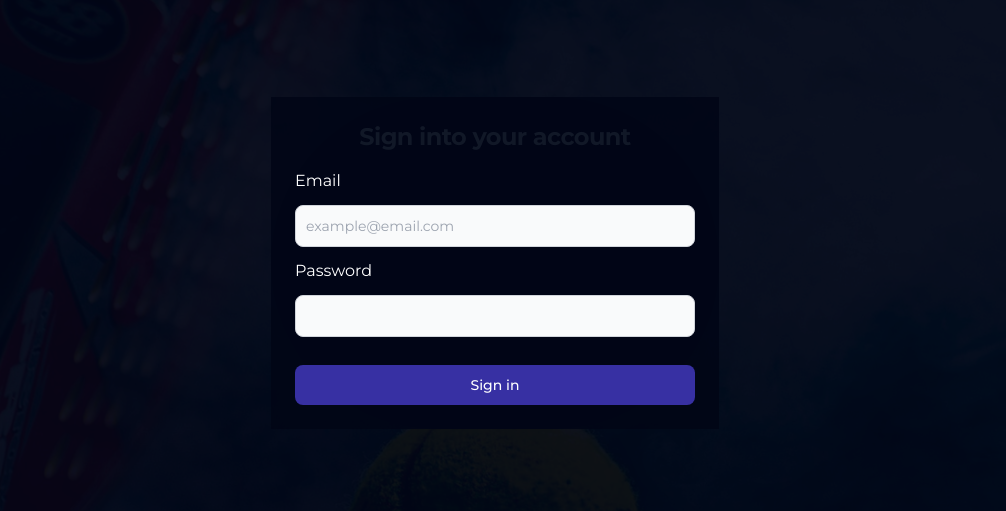
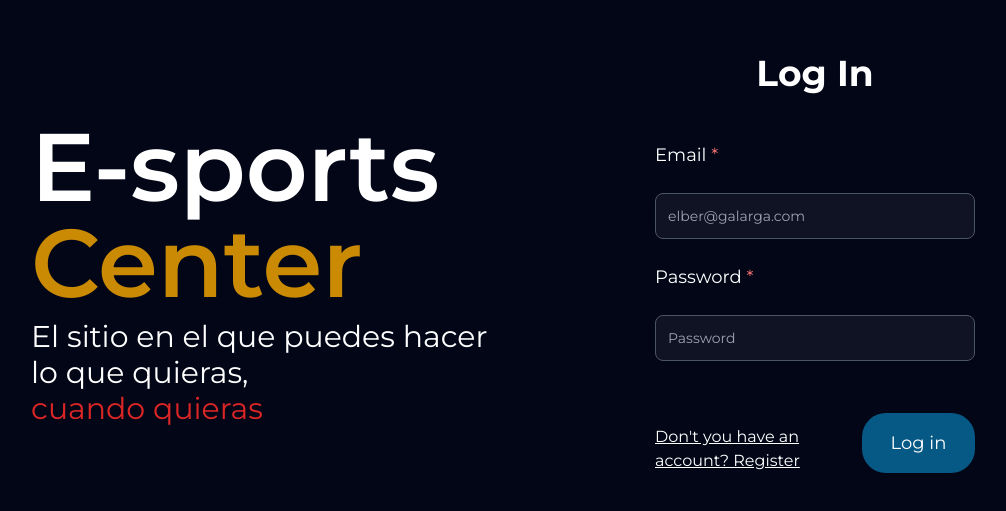
Before and after one commit to franabad/padelweb, a Next.js app: page /login in a window 1280 px wide. Shown: the part 137-648 px from the top of the page, without its empty margins (145-1151 px from the left). Built offline with nearby package versions, Linux system fonts and the light colour scheme; no server answers.

Commit message:
Update login form to use components

```diff
--- a/src/components/client/loginForm.tsx
+++ b/src/components/client/loginForm.tsx
@@ -2,17 +2,21 @@
 
 import '../../app/globals.css'
 import { useSession, signIn } from 'next-auth/react'
-import { useForm } from 'react-hook-form'
+import { useForm, FormProvider } from 'react-hook-form'
+import Input from './input'
+import Link from 'next/link'
+import { useState } from 'react'
+
+interface FormData {
+  email: string
+  password: string
+}
 
 const LoginForm = () => {
-  const {
-    register,
-    handleSubmit,
-    formState: { errors }
-  } = useForm()
+  const form = useForm<FormData>()
+  const [loginError, setLoginError] = useState(false)
 
-  const onSubmit = async (data: any) => {
-    console.log('api dentro de onsubmit', process.env.NEXTAUTH_URL)
+  const onSubmit = async (data: FormData) => {
     await signIn('credentials', {
       email: data.email,
       password: data.password,
@@ -23,68 +27,82 @@ const LoginForm = () => {
   // eslint-disable-next-line @typescript-eslint/no-unused-vars
   const { data: session } = useSession()
 
+  const Button = ({ children }: { children: React.ReactNode }) => {
     return (
-    <section className="bg-slate-950/95">
-      <div className="flex flex-col items-center justify-center px-6 py-8 md:h-screen lg:py-0">
-        <div className="w-full bg-slate-950/95 rounded-full md:mt-0 sm:max-w-md xl:p-0">
-          <div className="bg-slate-950/95 p-6 space-y-4 ">
-            <h1 className="text-center text-xl font-bold leading-tight tracking-tight text-gray-900 md:text-2xl dark:text-white">
-              Sign into your account
-            </h1>
-            <form
-              className="space-y-4 bg-transparent"
-              // eslint-disable-next-line @typescript-eslint/no-misused-promises
-              onSubmit={handleSubmit(onSubmit)}
-            >
-              <div className="flex flex-col">
-                <div className="flex flex-col mb-3">
-                  <label htmlFor="email" className="text-white mb-3">
-                    Email
-                  </label>
-                  <input
-                    className="bg-gray-50 border border-gray-300 text-gray-900 sm:text-sm rounded-lg focus:ring-primary-600 focus:border-primary-600 block w-full p-2.5 dark:bg-gray-700 dark:border-gray-600 dark:placeholder-gray-400 dark:text-white dark:focus:ring-blue-500 dark:focus:border-blue-500"
-                    type="text"
-                    id="email"
-                    placeholder='example@email.com'
-                    {...register('email', {
-                      required: 'required',
-                      pattern: {
-                        value: /\S+@\S+\.\S+/,
-                        message: 'Entered value does not match email format'
-                      }
-                    })}
-                  />
-                  {errors.email != null && (
-                    <span className="text-xs text-red-600 text-center">
-                      Invalid email
-                    </span>
-                  )}
-                </div>
-                <div className="flex flex-col mb-3">
-                  <label htmlFor="password" className="text-white mb-3">
-                    Password
-                  </label>
-                  <input
-                    className="bg-gray-50 border border-gray-300 text-gray-900 sm:text-sm rounded-lg focus:ring-primary-600 focus:border-primary-600 block w-full p-2.5 dark:bg-gray-700 dark:border-gray-600 dark:placeholder-gray-400 dark:text-white dark:focus:ring-blue-500 dark:focus:border-blue-500"
-                    type="password"
-                    id="password"
-                    {...register('password', {
-                      required: 'required'
-                    })}
-                  />
-                </div>
       <button
         type="submit"
-                  className="mt-4 w-full text-white bg-indigo-800 hover:bg-indigo-900 hover:bg-primary-700 focus:ring-4 focus:outline-none focus:ring-primary-300 font-medium rounded-lg text-sm px-5 py-2.5 text-center dark:bg-primary-600 dark:hover:bg-primary-700 dark:focus:ring-primary-800"
+        className="w-1/2 mt-7 text-white text-center text-lg bg-sky-800 hover:bg-sky-900 py-4 rounded-3xl"
       >
-                  Sign in
+        {children}
       </button>
+    )
+  }
+
+  return (
+    <div className="bg-slate-950 flex items-center h-full justify-end">
+      <header className="min-h-screen w-1/2 justify-start items-start flex">
+        <div className="mt-64 ml-44">
+          <h1 className="text-8xl flex flex-col font-semibold tracking-tigh text-white">
+            E-sports <span className="text-yellow-600">Center</span>
+          </h1>
+          <h2 className="mt-2 text-3xl text-white flex flex-col">
+            El sitio en el que puedes hacer lo que quieras,{' '}
+            <span className="text-red-600">cuando quieras</span>
+          </h2>
+        </div>
+      </header>
+      <main className="bg-slate-950 flex flex-col items-center justify-center min-h-screen w-1/2">
+        <h1 className="text-4xl font-bold mb-10 tracking-tigh text-white">
+          Log In
+        </h1>
+
+        <FormProvider {...form}>
+          <form
+            className="space-y-6 w-1/2"
+            // eslint-disable-next-line @typescript-eslint/no-misused-promises
+            onSubmit={form.handleSubmit(onSubmit)}
+          >
+            <Input
+              name="email"
+              label="Email"
+              type="text"
+              placeholder="elber@galarga.com"
+              validations={{
+                required: true,
+                pattern: /\S+@\S+\.\S+/
+              }}
+              errorMessage="Este campo es obligatorio"
+            />
+
+            <Input
+              name="password"
+              label="Password"
+              type="password"
+              placeholder="Password"
+              validations={{ required: true }}
+              errorMessage="Este campo es obligatorio"
+            />
+              {loginError && (
+              <>
+                <span className="text-red-600">
+                  Email o contraseña incorrectos. Por favor, inténtalo de nuevo.
+                </span>
+              </>
+              )}
+            <div className="items-end justify-end flex">
+              <Link
+                href="/register"
+                className="text-white hover:text-gray-400 underline cursor-pointers"
+              >
+                {/* eslint-disable-next-line react/no-unescaped-entities */}
+                Don't you have an account? Register
+              </Link>
+              <Button>Log in</Button>
             </div>
           </form>
+        </FormProvider>
+      </main>
     </div>
-        </div>
-      </div>
-    </section>
   )
 }
 
```
Lines whose indentation alone changed are shown as unchanged.
